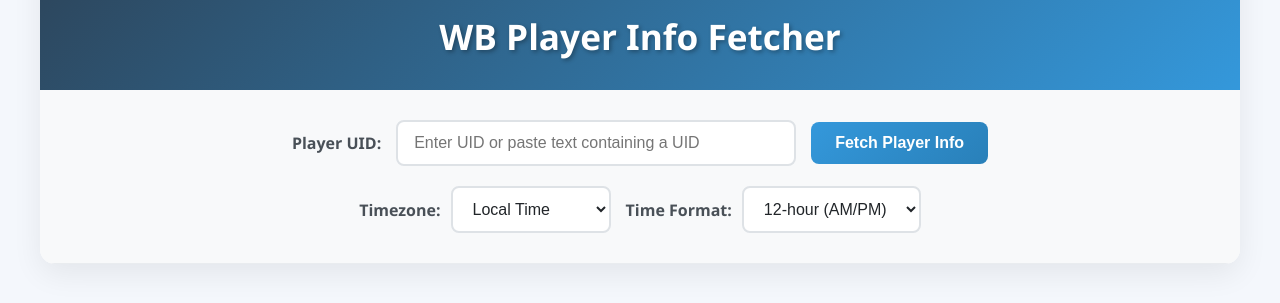
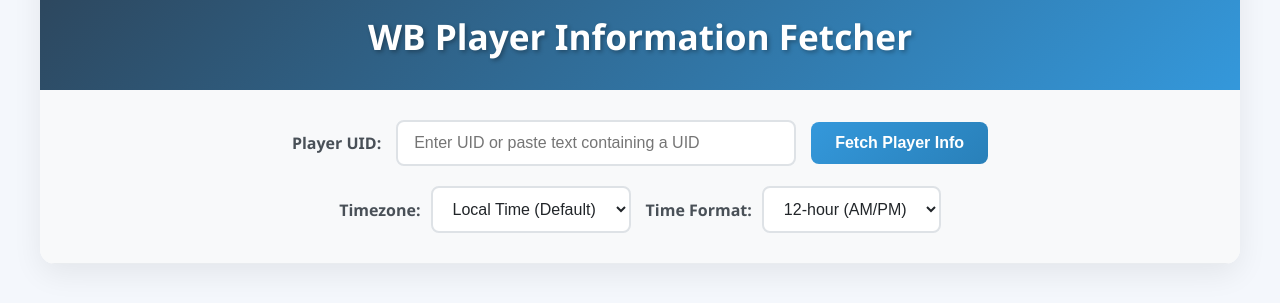
Before and after one commit to DidYouGetSniped/didyougetsniped.github.io, a plain HTML site: page wbinfo.html in a window 1280 px wide. Shown: the part 173-476 px from the top of the page. Drawn offline with Linux system fonts and the light colour scheme.

Commit message:
Update wbinfo.html

```diff
--- a/wbinfo.html
+++ b/wbinfo.html
@@ -24,7 +24,7 @@
                 <span class="countdown" id="countdown"></span>
             </div>
             <img src="/WB LOGO.png" alt="War Brokers Logo" class="logo">
-            <h1>WB Player Info Fetcher</h1>
+            <h1>WB Player Information Fetcher</h1>
         </header>
 
         <main>
@@ -37,17 +37,52 @@
                 <div class="time-options">
                     <div class="time-option">
                         <label for="timezone-select">Timezone:</label>
-                        <select id="timezone-select">
-                            <option value="local">Local Time</option>
-                            <option value="UTC">UTC</option>
-                            <option value="America/New_York">Eastern (US)</option>
-                            <option value="America/Chicago">Central (US)</option>
-                            <option value="America/Denver">Mountain (US)</option>
-                            <option value="America/Los_Angeles">Pacific (US)</option>
-                            <option value="Europe/London">London</option>
-                            <option value="Europe/Paris">Paris</option>
-                            <option value="Asia/Tokyo">Tokyo</option>
-                            <option value="Australia/Sydney">Sydney</option>
+                                                <select id="timezone-select">
+                            <!-- Common & Default -->
+                            <option value="local">Local Time (Default)</option>
+                            <option value="UTC">UTC (Coordinated Universal Time)</option>
+                            <optgroup label="North America">
+                                <option value="America/New_York">Eastern (New York)</option>
+                                <option value="America/Chicago">Central (Chicago)</option>
+                                <option value="America/Denver">Mountain (Denver)</option>
+                                <option value="America/Los_Angeles">Pacific (Los Angeles)</option>
+                                <option value="America/Anchorage">Alaska (Anchorage)</option>
+                                <option value="Pacific/Honolulu">Hawaii (Honolulu)</option>
+                                <option value="America/Toronto">Canada - Eastern (Toronto)</option>
+                                <option value="America/Vancouver">Canada - Pacific (Vancouver)</option>
+                                <option value="America/Mexico_City">Mexico (Mexico City)</option>
+                            </optgroup>
+                            <optgroup label="South America">
+                                <option value="America/Sao_Paulo">Brazil (São Paulo)</option>
+                                <option value="America/Argentina/Buenos_Aires">Argentina (Buenos Aires)</option>
+                                <option value="America/Bogota">Colombia (Bogotá)</option>
+                            </optgroup>
+                            <optgroup label="Europe">
+                                <option value="Europe/London">UK (London)</option>
+                                <option value="Europe/Paris">Central Europe (Paris)</option>
+                                <option value="Europe/Berlin">Central Europe (Berlin)</option>
+                                <option value="Europe/Moscow">Moscow</option>
+                                <option value="Europe/Kyiv">Eastern Europe (Kyiv)</option>
+                            </optgroup>
+                             <optgroup label="Asia">
+                                <option value="Asia/Dubai">Gulf Standard Time (Dubai)</option>
+                                <option value="Asia/Kolkata">India (Kolkata)</option>
+                                <option value="Asia/Shanghai">China (Shanghai)</option>
+                                <option value="Asia/Hong_Kong">Hong Kong</option>
+                                <option value="Asia/Singapore">Singapore</option>
+                                <option value="Asia/Tokyo">Japan (Tokyo)</option>
+                                <option value="Asia/Seoul">South Korea (Seoul)</option>
+                            </optgroup>
+                            <optgroup label="Australia & Oceania">
+                                <option value="Australia/Sydney">Australia - Eastern (Sydney)</option>
+                                <option value="Australia/Perth">Australia - Western (Perth)</option>
+                                <option value="Pacific/Auckland">New Zealand (Auckland)</option>
+                            </optgroup>
+                             <optgroup label="Africa">
+                                <option value="Africa/Cairo">Egypt (Cairo)</option>
+                                <option value="Africa/Johannesburg">South Africa (Johannesburg)</option>
+                                <option value="Africa/Lagos">West Africa (Lagos)</option>
+                            </optgroup>
                         </select>
                     </div>
                     <div class="time-option">
```
